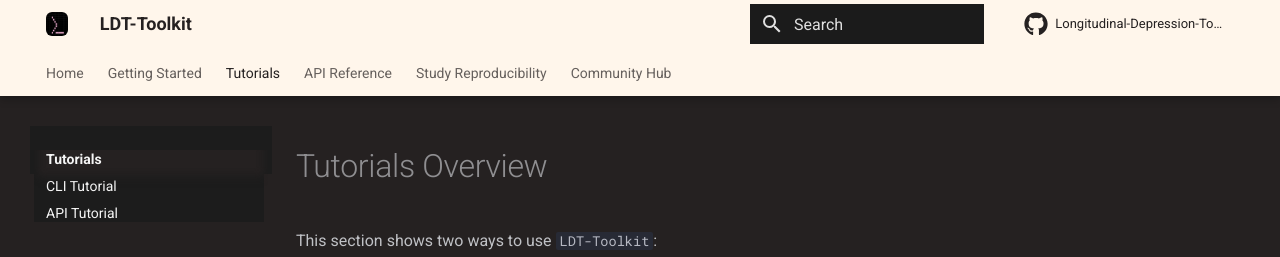
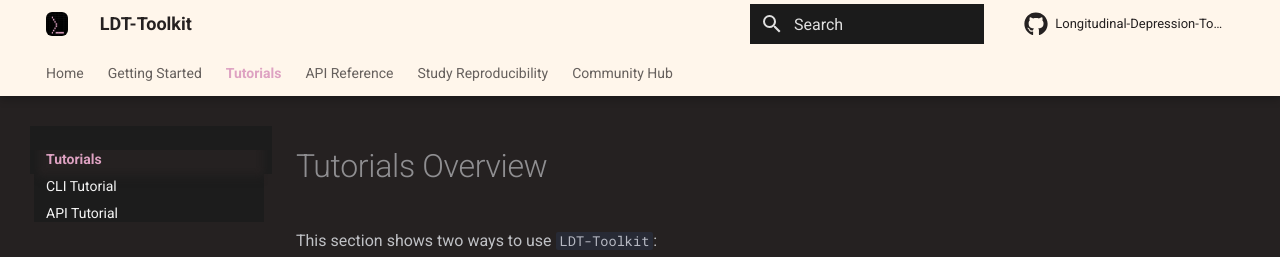
Before and after one commit to Longitudinal-Depression-Toolkit/ldt-toolkit, an MkDocs documentation site: the page built from docs/tutorials/index.md, in a window 1280 px wide. Shown: the top 257 px of the page. Built offline with MkDocs 1.6.1 and Material for MkDocs 9.7.7, drawn with Linux system fonts in a browser that asks for light colours; plug-ins that fetch from the network failed and are left out; comment, search, counter and statistics services are not loaded.

Commit message:
refactor(docs): polish homepage hero interactions and active nav styling

```diff
--- a/docs/stylesheets/extra.css
+++ b/docs/stylesheets/extra.css
@@ -48,8 +48,8 @@
 }
 
 [data-md-color-scheme="scikit_light"] .md-tabs__item--active .md-tabs__link {
-    color: #252121 !important;
-    font-weight: 600 !important;
+    color: #dea2c2 !important;
+    font-weight: 700 !important;
 }
 
 [data-md-color-scheme="slate"] .md-tabs__link {
@@ -62,7 +62,19 @@
 }
 
 [data-md-color-scheme="slate"] .md-tabs__item--active .md-tabs__link {
-    color: #252121 !important;
+    color: #dea2c2 !important;
+    font-weight: 700 !important;
+}
+
+.md-tabs__item--active .md-tabs__link {
+    color: #dea2c2 !important;
+    font-weight: 700 !important;
+}
+
+.md-nav__item--active > .md-nav__link,
+.md-nav__link--active {
+    color: #dea2c2 !important;
+    font-weight: 700 !important;
 }
 
 .md-logo {
@@ -159,6 +171,18 @@
 [data-md-color-scheme="slate"] .md-nav--primary .md-nav__title,
 [data-md-color-scheme="slate"] .md-nav--primary .md-nav__link {
     color: #f5f5f5 !important;
+}
+
+[data-md-color-scheme="slate"] .md-sidebar--primary .md-nav__item--active > .md-nav__link,
+[data-md-color-scheme="slate"] .md-sidebar--primary .md-nav__link--active,
+[data-md-color-scheme="slate"] .md-nav--primary .md-nav__item--active > .md-nav__link,
+[data-md-color-scheme="slate"] .md-nav--primary .md-nav__link--active,
+[data-md-color-scheme="scikit_light"] .md-sidebar--primary .md-nav__item--active > .md-nav__link,
+[data-md-color-scheme="scikit_light"] .md-sidebar--primary .md-nav__link--active,
+[data-md-color-scheme="scikit_light"] .md-nav--primary .md-nav__item--active > .md-nav__link,
+[data-md-color-scheme="scikit_light"] .md-nav--primary .md-nav__link--active {
+    color: #dea2c2 !important;
+    font-weight: 700 !important;
 }
 
 .md-typeset .pub-heading {
--- a/docs/theme/overrides/home.html
+++ b/docs/theme/overrides/home.html
@@ -114,7 +114,7 @@
     }
 
     .title-klack-style marker {
-        font-weight: 600;
+        font-weight: 300;
         font-style: italic;
         letter-spacing: -0.025em;
         color: #252121;
@@ -359,7 +359,7 @@
     .tx-landing__media-shell:focus-within .tx-media-hint--hover svg,
     .tx-landing__media-shell.is-expanded .tx-media-hint--hover svg {
         fill: #dea2c2;
-        transform: translateX(2px) rotate(35deg) scale(1.06);
+        transform: translateX(2px) rotate(85deg) scale(1.06);
         transition-duration: 5s, 0.35s;
         transition-timing-function: linear, ease;
     }
@@ -872,7 +872,7 @@
     }
 
     .podcast-heading__plain {
-        font-weight: 500;
+        font-weight: 300;
     }
 
     .podcast-subtitle {
```
Also changed, not shown: other parts of docs/theme/overrides/home.html (+16 -1 lines).
